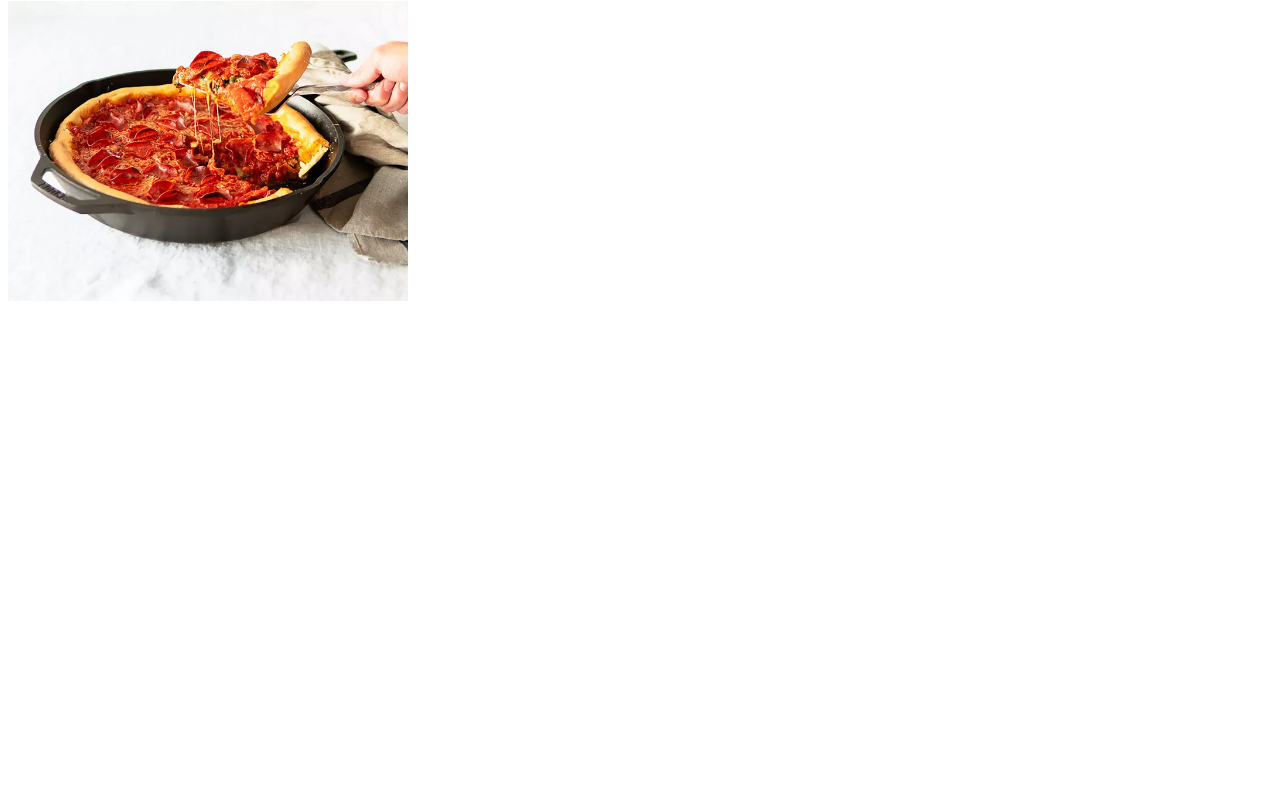
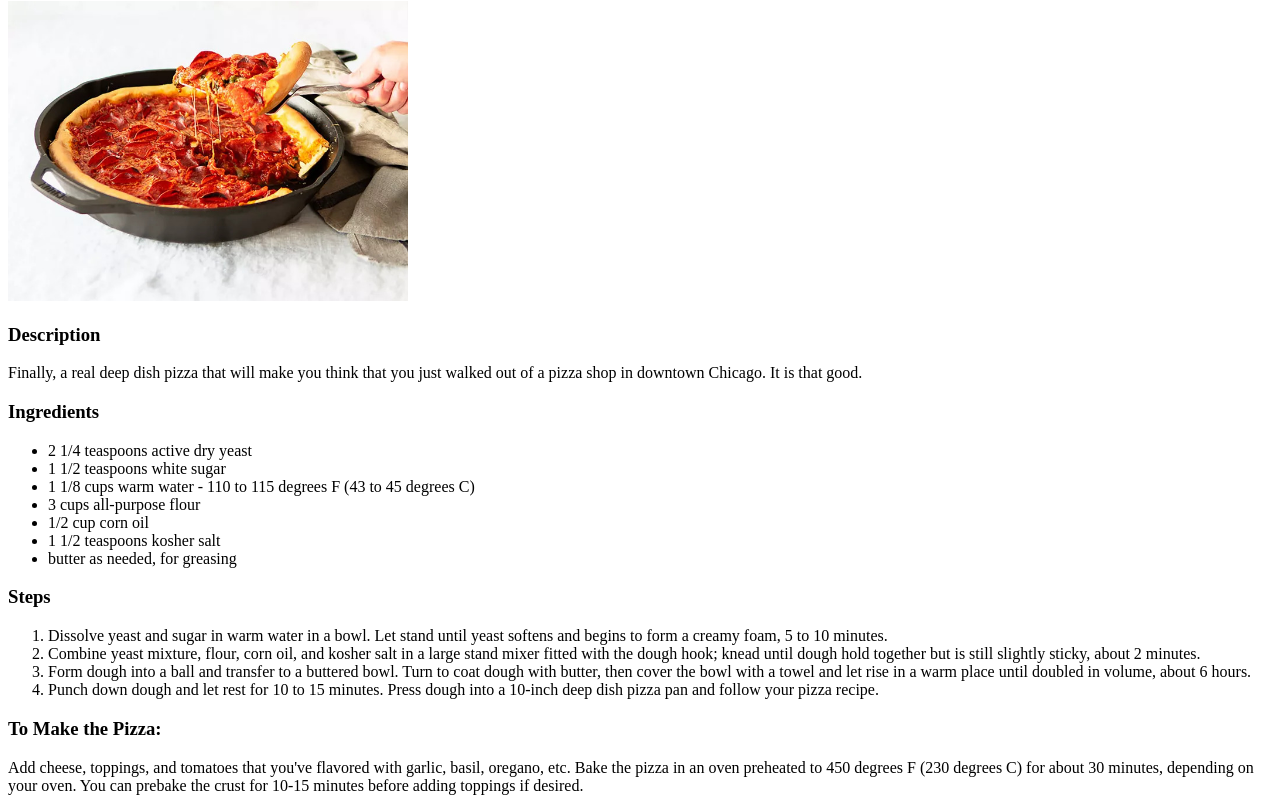
Before and after one commit to mcnizzle02/odin-recipes, a plain HTML site: page recipes/chicago-deep-dish.html in a window 1280 px wide. Shown: the part 105-916 px from the top of the page. Before the commit the page ends 800 px from the top, so only its background shows below. Drawn offline with Linux system fonts and the light colour scheme.

Commit message:
added Ingredients list, Steps and To Make the Pizza to chicago-deep-dish.html

```diff
--- a/recipes/chicago-deep-dish.html
+++ b/recipes/chicago-deep-dish.html
@@ -9,5 +9,26 @@
     <a href="../index.html" target="_self">Home</a>
     <h1>Chicago Deep Dish Pizza</h1>
     <img src="../images/Chicago Deep Dish Pizza.jpg" alt="A Chicago Deep Dish Pizza" height="300" width="400">
+    <h3>Description</h3>
+    <p>Finally, a real deep dish pizza that will make you think that you just walked out of a pizza shop in downtown Chicago. It is that good.</p>
+    <h3>Ingredients</h3>
+    <ul>
+        <li>2 1/4 teaspoons active dry yeast</li>
+        <li>1 1/2 teaspoons white sugar</li>
+        <li>1 1/8 cups warm water - 110 to 115 degrees F (43 to 45 degrees C)</li>
+        <li>3 cups all-purpose flour</li>
+        <li>1/2 cup corn oil</li>
+        <li>1 1/2 teaspoons kosher salt</li>
+        <li>butter as needed, for greasing</li>
+    </ul>
+    <h3>Steps</h3>
+    <ol>
+        <li>Dissolve yeast and sugar in warm water in a bowl. Let stand until yeast softens and begins to form a creamy foam, 5 to 10 minutes.</li>
+        <li>Combine yeast mixture, flour, corn oil, and kosher salt in a large stand mixer fitted with the dough hook; knead until dough hold together but is still slightly sticky, about 2 minutes.</li>
+        <li>Form dough into a ball and transfer to a buttered bowl. Turn to coat dough with butter, then cover the bowl with a towel and let rise in a warm place until doubled in volume, about 6 hours.</li>
+        <li>Punch down dough and let rest for 10 to 15 minutes. Press dough into a 10-inch deep dish pizza pan and follow your pizza recipe.</li>
+    </ol>
+    <h3>To Make the Pizza:</h3>
+    <p>Add cheese, toppings, and tomatoes that you've flavored with garlic, basil, oregano, etc. Bake the pizza in an oven preheated to 450 degrees F (230 degrees C) for about 30 minutes, depending on your oven. You can prebake the crust for 10-15 minutes before adding toppings if desired.</p>
 </body>
 </html>
```
